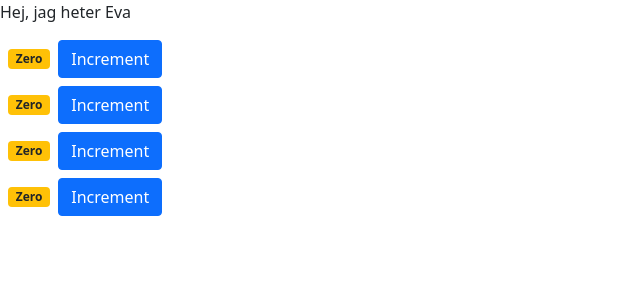
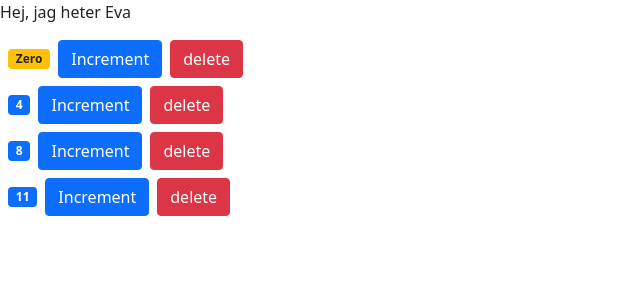
Before and after one commit to eva-hs/cart, a React (Create React App) app: page / in a window 1280 px wide. Shown: the top 300 px of the page, without its empty margins (0-640 px from the left). Built offline with nearby package versions, Linux system fonts and the light colour scheme.

Commit message:
Added Delete functionality

```diff
--- a/src/components/Product.jsx
+++ b/src/components/Product.jsx
@@ -1,13 +1,19 @@
 import React, { Component } from "react";
 
 class Product extends Component {
-  state = { quantity: 0 };
+  state = { quantity: this.props.product.quantity };
   render() {
     return (
       <div className="m-2">
         <span className={this.getBadgeClasses()}>{this.formatQuantity()}</span>
         <button onClick={this.handleIncrement} className="btn btn-primary">
           Increment
+        </button>
+        <button
+          onClick={() => this.props.onDelete(this.props.product.id)}
+          className="btn btn-danger ms-2"
+        >
+          delete
         </button>
       </div>
     );
--- a/src/components/Products.jsx
+++ b/src/components/Products.jsx
@@ -10,11 +10,21 @@
       { id: 4, quantity: 11 },
     ],
   };
+
+  handleDelete = (id) => {
+    const products = this.state.products.filter((p) => p.id !== id);
+    this.setState({ products });
+  };
+
   render() {
     return (
       <>
         {this.state.products.map((product) => (
-          <Product />
+          <Product
+            key={product.id}
+            product={product}
+            onDelete={this.handleDelete}
+          />
         ))}
       </>
     );
```
